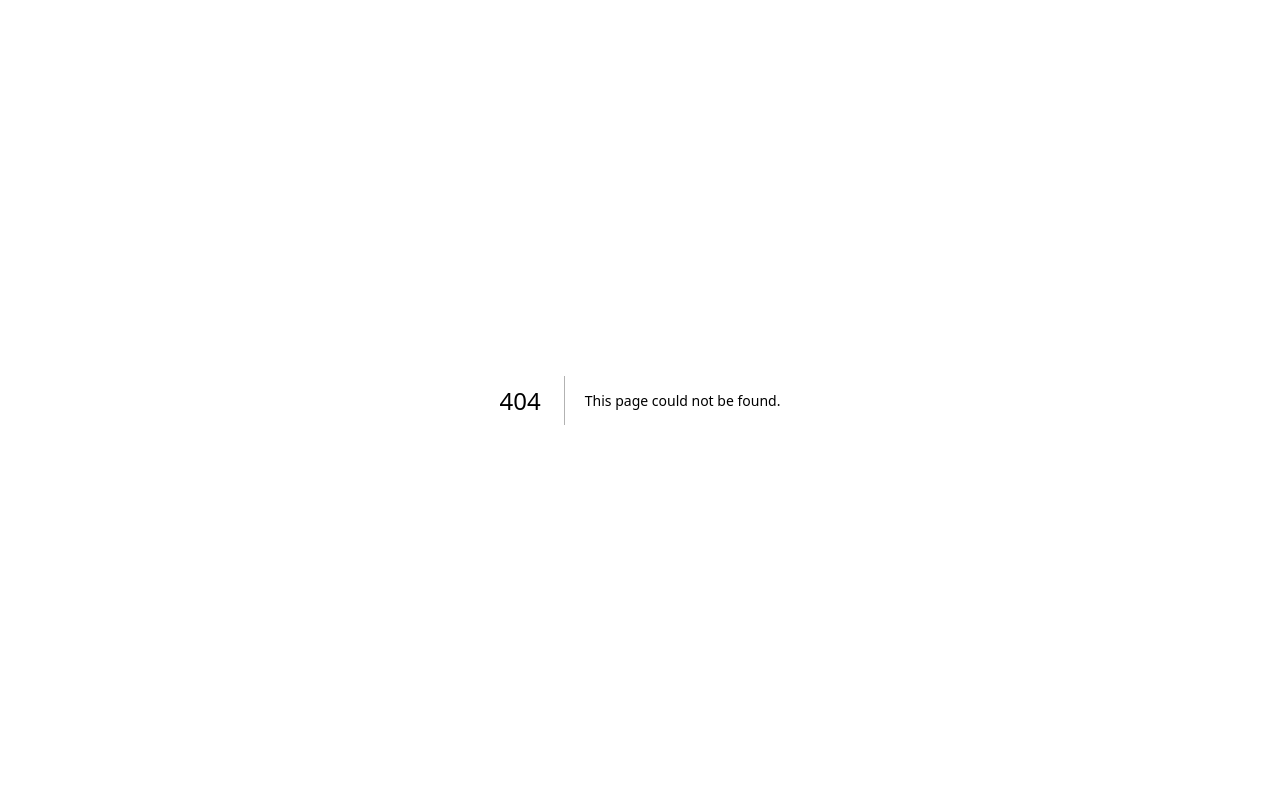
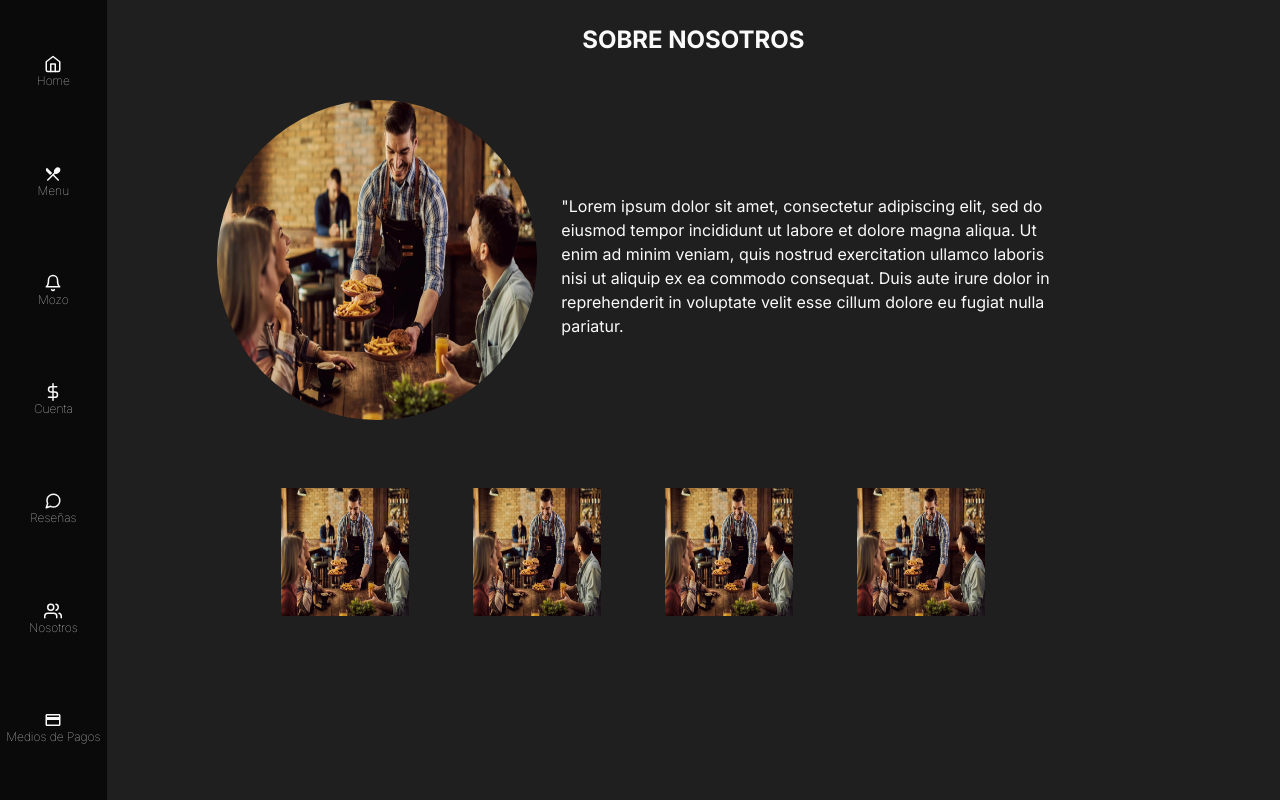
Before and after one commit to LorelizDev/s13-19-m-python, a Next.js app in the folder frontend/: page /about in a window 1280 px wide. Before the commit this address had no page. Built offline with nearby package versions, Linux system fonts and the light colour scheme.

Commit message:
servicio, home, about, page crate

```diff
--- /dev/null
+++ b/frontend/src/app/about/layout.tsx
@@ -0,0 +1,23 @@
+import { MainPageLayout } from "@/components/layout/MainPage.Layout";
+import { Text } from "@/components/ui/text";
+import React from "react";
+
+type Props = {
+  children: React.ReactNode;
+};
+
+export default function layout({ children }: Props) {
+  return (
+    <div>
+      <MainPageLayout
+        header={
+          <Text type="title" className="h-20 flex justify-center items-center">
+            Sobre Nosotros
+          </Text>
+        }
+      >
+        {children}
+      </MainPageLayout>
+    </div>
+  );
+}
--- /dev/null
+++ b/frontend/src/app/about/page.tsx
@@ -0,0 +1,27 @@
+import React from 'react'
+
+const page = () => {
+  return (
+    <div >
+
+<div className="flex flex-col justify-center items-center md:flex-row gap-6 pt-5 md:pr-24">
+  <div>
+    <img className='w-32 h-32 md:w-40 md:h-40 lg:w-80 lg:h-80 rounded-full' src="/imagen/servicio.webp" alt="Descripción de la imagen" />
+  </div>
+
+  <div className="w-full md:w-auto md:max-w-md lg:max-w-lg pt-3">
+    "Lorem ipsum dolor sit amet, consectetur adipiscing elit, sed do eiusmod tempor incididunt ut labore et dolore magna aliqua. Ut enim ad minim veniam, quis nostrud exercitation ullamco laboris nisi ut aliquip ex ea commodo consequat. Duis aute irure dolor in reprehenderit in voluptate velit esse cillum dolore eu fugiat nulla pariatur.
+  </div>
+</div>
+
+<div className='flex justify-center items-center gap-16 pt-5 mt-12 mr-6 pr-24'>
+      <img className='w-40 h-40 md:w-32 md:h-32 rounded-ful' src="/imagen/servicio.webp" alt="Descripción de la imagen"></img>
+      <img className='w-40 h-40 md:w-32 md:h-32 rounded-ful' src="/imagen/servicio.webp" alt="Descripción de la imagen"></img>
+      <img className='w-40 h-40 md:w-32 md:h-32 rounded-ful' src="/imagen/servicio.webp" alt="Descripción de la imagen"></img>
+      <img className='w-40 h-40 md:w-32 md:h-32 rounded-ful' src="/imagen/servicio.webp" alt="Descripción de la imagen"></img>
+      </div>
+    </div>
+  )
+}
+
+export default page
--- /dev/null
+++ b/frontend/src/app/home/page.tsx
@@ -0,0 +1,30 @@
+import React from 'react'
+
+function page() {
+    return (
+        <div className="flex justify-center items-center h-screen">
+            <div className="bg-cover bg-center w-full h-full" style={{ backgroundImage: "url('/imagen/service.webp')" }}>
+
+                <div className="flex flex-col justify-center items-center mt-64 ml-30">
+                    <button className="text-sm mb-3 w-32 md:w-48 h-10 bg-[#616161] text-white text-center rounded-lg py-2 flex items-center justify-center hover:bg-gray-400 transition duration-500 ">
+                        <h2>Desayuno</h2>
+                    </button>
+
+                    <button className="text-sm mb-3 w-32 md:w-48 h-10 bg-[#616161] text-white text-center rounded-lg py-2 flex items-center justify-center hover:bg-gray-400 transition duration-500 ">
+                        <h2>Almuerzo</h2>
+                    </button>
+
+                    <button className="text-sm mb-3 w-32 md:w-48 h-10 bg-[#616161] text-white text-center rounded-lg py-2 flex items-center justify-center hover:bg-gray-400 transition duration-500 ">
+                        <h2>Merienda</h2>
+                    </button>
+
+                    <button className="text-sm mb-3 w-32 md:w-48 h-10 bg-[#616161] text-white text-center rounded-lg py-2 flex items-center justify-center hover:bg-gray-400 transition duration-500 ">
+                        <h2>Cena</h2>
+                    </button>
+                </div>
+            </div>
+        </div>
+    )
+}
+
+export default page
```
Also changed, not shown: frontend/public/imagen/service.webp (added), frontend/public/imagen/servicio.webp (added).
